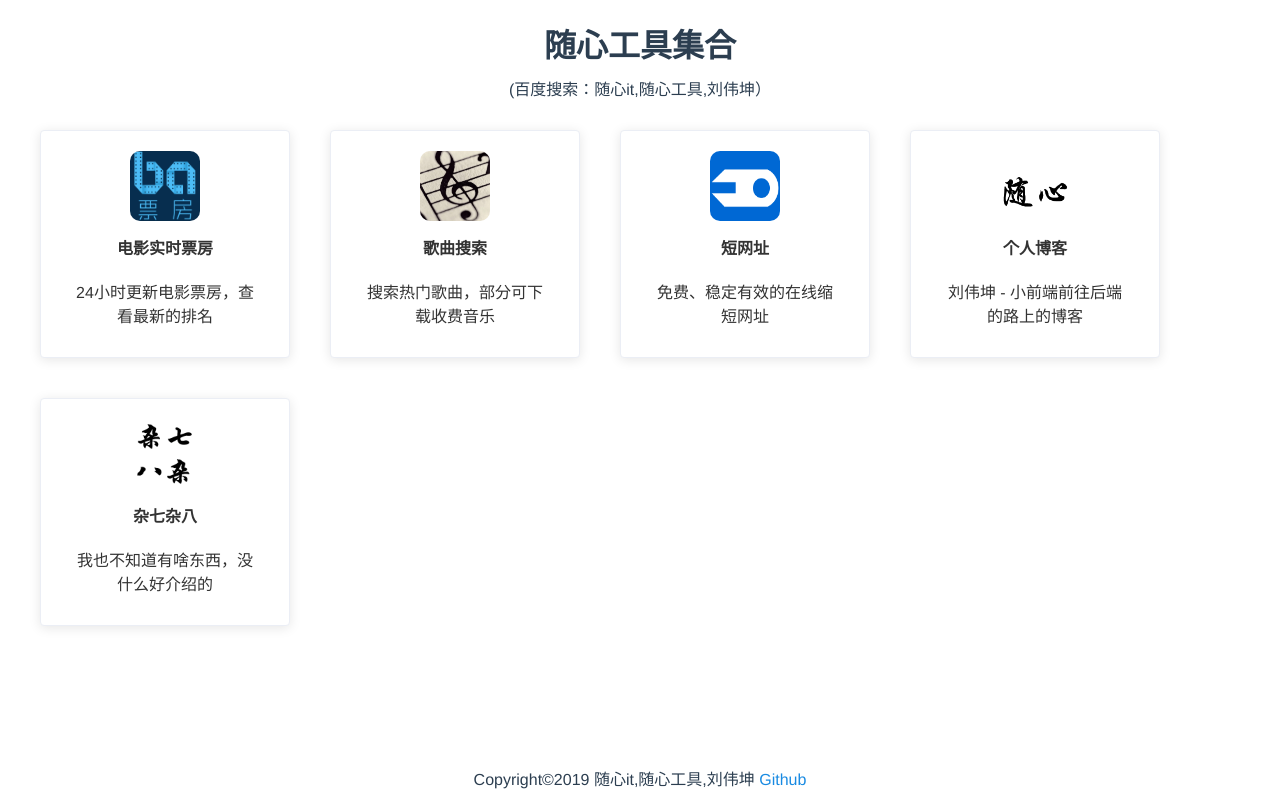
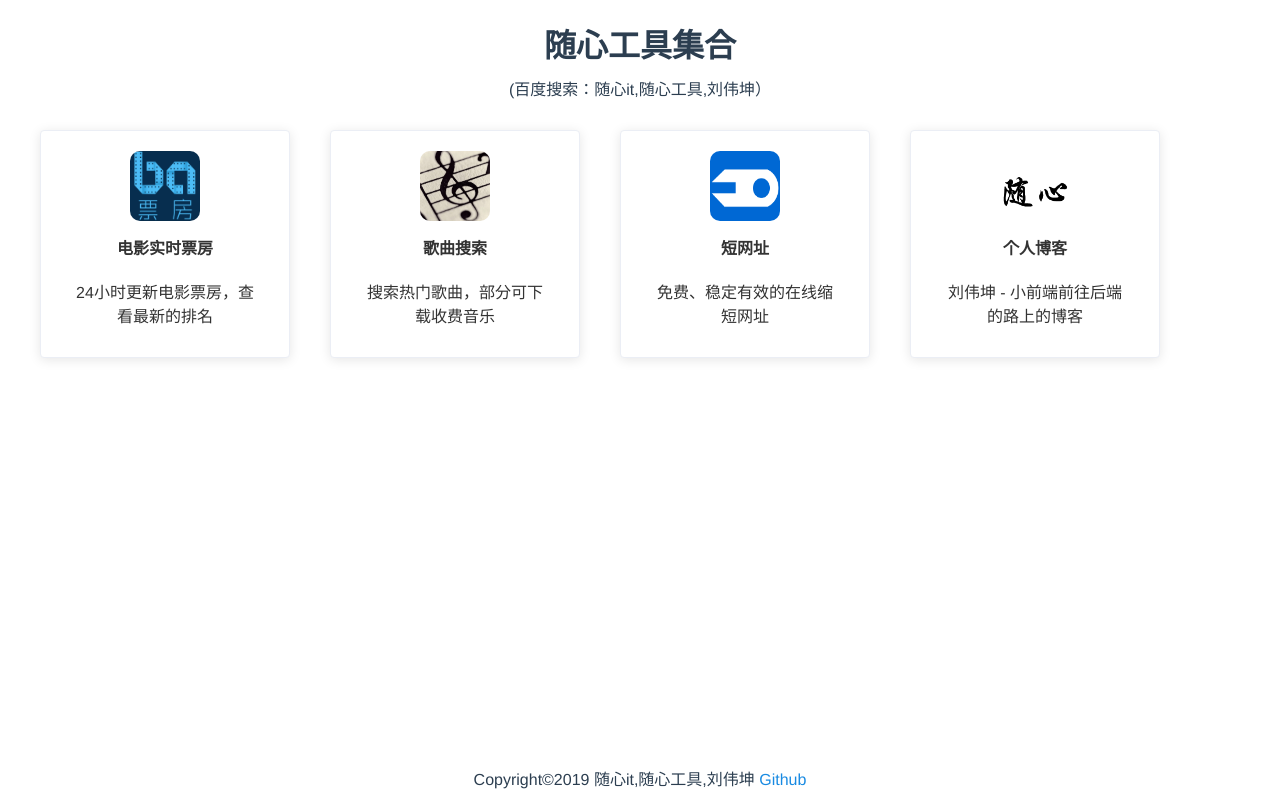
Before and after one commit to itliuwk/tools, a Vue app: page /#/ in a window 1280 px wide. Built offline with nearby package versions, Linux system fonts and the light colour scheme; what vue-clipboard2, vue-jsonp would draw is missing.

Commit message:
删除 杂七杂八

```diff
--- a/src/view/index.vue
+++ b/src/view/index.vue
@@ -68,13 +68,6 @@
             src: bk,
             target:'_blank'
 
-          },
-          {
-            name: '杂七杂八',
-            path: 'http://sxitw.cn/xyz',
-            info: '我也不知道有啥东西，没什么好介绍的',
-            src: zqzb,
-            target:'_blank'
           }
         ]
       }
```
